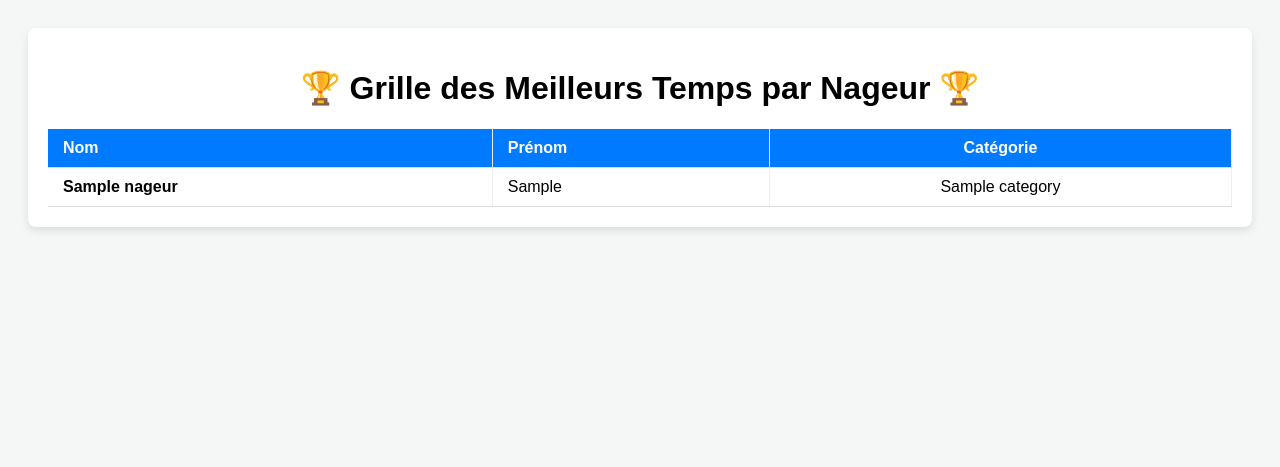
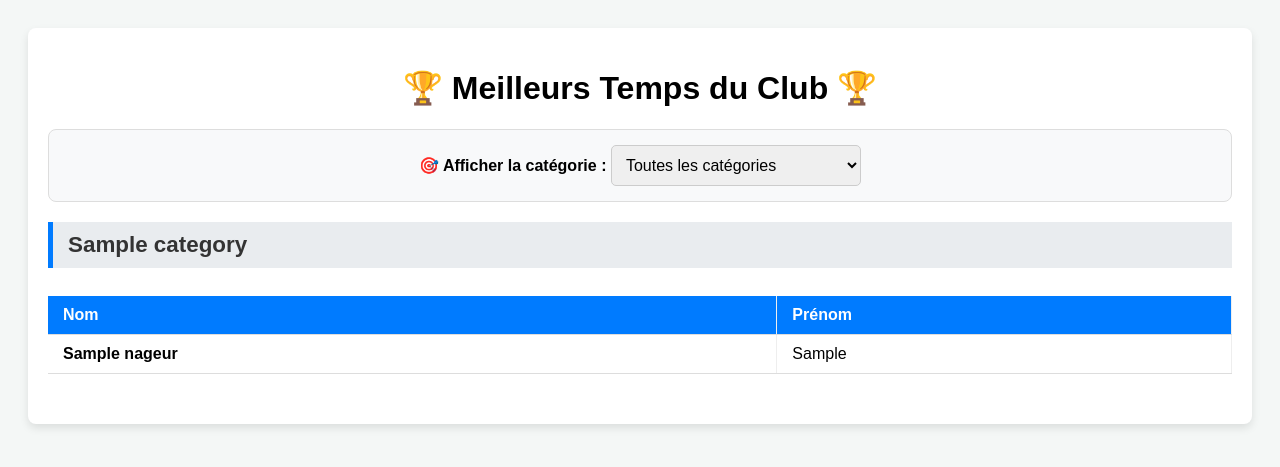
Before and after one commit to Titiss77/integration-intranap, a PHP site: page / in a window 1280 px wide. Shown: the top 467 px of the page. Run offline with PHP 8.4, Linux system fonts and the light colour scheme; tables that the repository leaves empty hold one stand-in row (values such as "Sample post").

Commit message:
Update index.php

```diff
--- a/index.php
+++ b/index.php
@@ -3,7 +3,7 @@
 
 <head>
     <meta charset="UTF-8">
-    <title>Performances du Club - Vue par Nageur</title>
+    <title>Performances du Club - Filtrage</title>
     <style>
     body {
         font-family: Arial, sans-serif;
@@ -18,13 +18,17 @@
         padding: 20px;
         border-radius: 8px;
         box-shadow: 0 4px 8px rgba(0, 0, 0, 0.1);
+    }
+
+    .table-responsive {
         overflow-x: auto;
+        margin-bottom: 30px;
     }
 
     table {
         width: 100%;
         border-collapse: collapse;
-        margin-top: 20px;
+        margin-top: 10px;
         white-space: nowrap;
     }
 
@@ -62,41 +66,66 @@
         color: #d9534f;
         font-weight: bold;
     }
+
+    .category-title {
+        background-color: #e9ecef;
+        padding: 10px 15px;
+        border-left: 5px solid #007bff;
+        color: #333;
+        margin-top: 20px;
+        font-size: 1.4em;
+    }
+
+    /* Style pour le menu déroulant */
+    .filter-container {
+        text-align: center;
+        margin: 20px 0;
+        padding: 15px;
+        background-color: #f8f9fa;
+        border-radius: 8px;
+        border: 1px solid #ddd;
+    }
+
+    select {
+        padding: 10px;
+        font-size: 16px;
+        border-radius: 5px;
+        border: 1px solid #ccc;
+        outline: none;
+        cursor: pointer;
+        min-width: 250px;
+    }
     </style>
 </head>
 
 <body>
 
     <div class="container">
-        <h1 style="text-align:center;">🏆 Grille des Meilleurs Temps par Nageur 🏆</h1>
+        <h1 style="text-align:center;">🏆 Meilleurs Temps du Club 🏆</h1>
 
         <?php
-    // --- CONFIGURATION BASE DE DONNÉES ---
     $host = 'localhost';
     $db   = 'ffessm_nap';
     $user = 'root';
-    $pass = ''; // Mettez votre mot de passe si vous en avez un sur votre serveur local
+    $pass = '';
 
     try {
-        // Connexion à la base avec PDO
         $pdo = new PDO("mysql:host=$host;dbname=$db;charset=utf8", $user, $pass);
         $pdo->setAttribute(PDO::ATTR_ERRMODE, PDO::ERRMODE_EXCEPTION);
 
-        // --- LA REQUÊTE SQL MAGIQUE ---
-        // On joint les 4 tables et on regroupe par nageur et par épreuve pour avoir le meilleur temps (MIN)
         $sql = "
             SELECT
                 n.nom,
                 n.prenom,
-                MAX(c.nom_categorie) AS categorie,
+                c.nom_categorie AS categorie,
                 e.nom_epreuve AS epreuve,
                 MIN(p.temps) AS meilleur_temps
             FROM performances p
             JOIN nageurs n ON p.nageur_id = n.id
             JOIN epreuves e ON p.epreuve_id = e.id
             JOIN categories c ON p.categorie_id = c.id
-            GROUP BY n.id, e.id
-            ORDER BY n.nom ASC, n.prenom ASC
+            GROUP BY n.id, c.nom_categorie, e.id
+            ORDER BY c.nom_categorie ASC, n.nom ASC, n.prenom ASC
         ";
 
         $stmt = $pdo->query($sql);
@@ -105,33 +134,31 @@
         if (empty($lignes_bdd)) {
             echo "<p style='text-align:center; color:#ff9800;'>⚠️ Aucune performance trouvée en base de données.</p>";
         } else {
-            // 1. Reconstruire la logique par nageur (Tableau croisé)
-            $profils = [];
+            $profils_par_categorie = [];
             $epreuves_trouvees = [];
 
             foreach ($lignes_bdd as $ligne) {
+                $categorie = $ligne['categorie'];
                 $nom_complet = $ligne['nom'] . " " . $ligne['prenom'];
 
-                // Si c'est la première fois qu'on voit ce nageur, on initialise sa ligne
-                if (!isset($profils[$nom_complet])) {
-                    $profils[$nom_complet] = [
+                if (!isset($profils_par_categorie[$categorie])) {
+                    $profils_par_categorie[$categorie] = [];
+                }
+                if (!isset($profils_par_categorie[$categorie][$nom_complet])) {
+                    $profils_par_categorie[$categorie][$nom_complet] = [
                         'nom' => $ligne['nom'],
                         'prenom' => $ligne['prenom'],
-                        'categorie' => $ligne['categorie'],
                         'chronos' => []
                     ];
                 }
 
-                // On ajoute son record sur l'épreuve
-                $profils[$nom_complet]['chronos'][$ligne['epreuve']] = $ligne['meilleur_temps'];
+                $profils_par_categorie[$categorie][$nom_complet]['chronos'][$ligne['epreuve']] = $ligne['meilleur_temps'];
 
-                // On garde en mémoire les épreuves nagées au moins une fois pour construire les colonnes
                 if (!in_array($ligne['epreuve'], $epreuves_trouvees)) {
                     $epreuves_trouvees[] = $ligne['epreuve'];
                 }
             }
 
-            // 2. Ordre officiel de la fédération pour les colonnes
             $ordre_officiel = [
                 "25SF", "50SF", "100SF", "200SF", "400SF", "800SF", "1500SF", "1850SF",
                 "25AP", "50AP", "100IS", "800IS", "200IS", "400IS", "50BI", "100BI", "200BI", "400BI"
@@ -144,43 +171,79 @@
                 }
             }
 
-            // 3. Génération du tableau HTML
+            // --- NOUVEAU : LE MENU DÉROULANT ---
+            echo "<div class='filter-container'>";
+            echo "<label for='categoryFilter'><strong>🎯 Afficher la catégorie : </strong></label>";
+            echo "<select id='categoryFilter' onchange='filterCategory()'>";
+            echo "<option value='all'>Toutes les catégories</option>";
+            // On crée une option pour chaque catégorie trouvée
+            foreach (array_keys($profils_par_categorie) as $cat) {
+                echo "<option value='" . htmlspecialchars($cat) . "'>" . htmlspecialchars($cat) . "</option>";
+            }
+            echo "</select>";
+            echo "</div>";
+
+            // --- AFFICHAGE DES TABLEAUX ---
+            foreach ($profils_par_categorie as $categorie => $nageurs) {
+
+                // NOUVEAU : On englobe chaque catégorie dans une "div" avec un attribut "data-category"
+                echo "<div class='category-section' data-category='" . htmlspecialchars($categorie) . "'>";
+
+                echo "<h2 class='category-title'>" . htmlspecialchars($categorie) . "</h2>";
+                echo "<div class='table-responsive'>";
                 echo "<table>";
-            echo "<thead><tr><th>Nom</th><th>Prénom</th><th>Catégorie</th>";
+                echo "<thead><tr><th>Nom</th><th>Prénom</th>";
 
-            // Affichage des en-têtes (les courses)
                 foreach ($colonnes_epreuves as $epreuve) {
                     echo "<th>" . htmlspecialchars($epreuve) . "</th>";
                 }
                 echo "</tr></thead><tbody>";
 
-            // Remplissage des cellules pour chaque nageur
-            foreach ($profils as $infos) {
+                foreach ($nageurs as $infos) {
                     echo "<tr>";
                     echo "<td><strong>" . htmlspecialchars($infos['nom']) . "</strong></td>";
                     echo "<td>" . htmlspecialchars($infos['prenom']) . "</td>";
-                echo "<td>" . htmlspecialchars($infos['categorie']) . "</td>";
 
                     foreach ($colonnes_epreuves as $epreuve) {
                         if (isset($infos['chronos'][$epreuve])) {
-                        // Le nageur a un temps pour cette course
                             echo "<td class='temps'>" . htmlspecialchars($infos['chronos'][$epreuve]) . "</td>";
                         } else {
-                        // Pas de temps = on affiche un tiret
                             echo "<td class='vide'>-</td>";
                         }
                     }
                     echo "</tr>";
                 }
                 echo "</tbody></table>";
+                echo "</div>"; // Fin table-responsive
+
+                echo "</div>"; // Fin category-section
+            }
         }
     } catch (PDOException $e) {
-        // En cas d'erreur (mot de passe incorrect, base introuvable...)
         echo "<p style='color:red; text-align:center;'>❌ Erreur de connexion à la BDD : " . $e->getMessage() . "</p>";
     }
     ?>
     </div>
 
+    <script>
+    function filterCategory() {
+        // On récupère la valeur sélectionnée dans le menu déroulant
+        var selectedCat = document.getElementById('categoryFilter').value;
+        // On récupère tous les blocs contenant les tableaux
+        var sections = document.getElementsByClassName('category-section');
+
+        // On boucle sur tous les blocs
+        for (var i = 0; i < sections.length; i++) {
+            // Si "Toutes les catégories" est sélectionné, ou si le bloc correspond à la catégorie choisie
+            if (selectedCat === 'all' || sections[i].getAttribute('data-category') === selectedCat) {
+                sections[i].style.display = 'block'; // On affiche
+            } else {
+                sections[i].style.display = 'none'; // On cache
+            }
+        }
+    }
+    </script>
+
 </body>
 
 </html>
```
Lines whose indentation alone changed are shown as unchanged.
